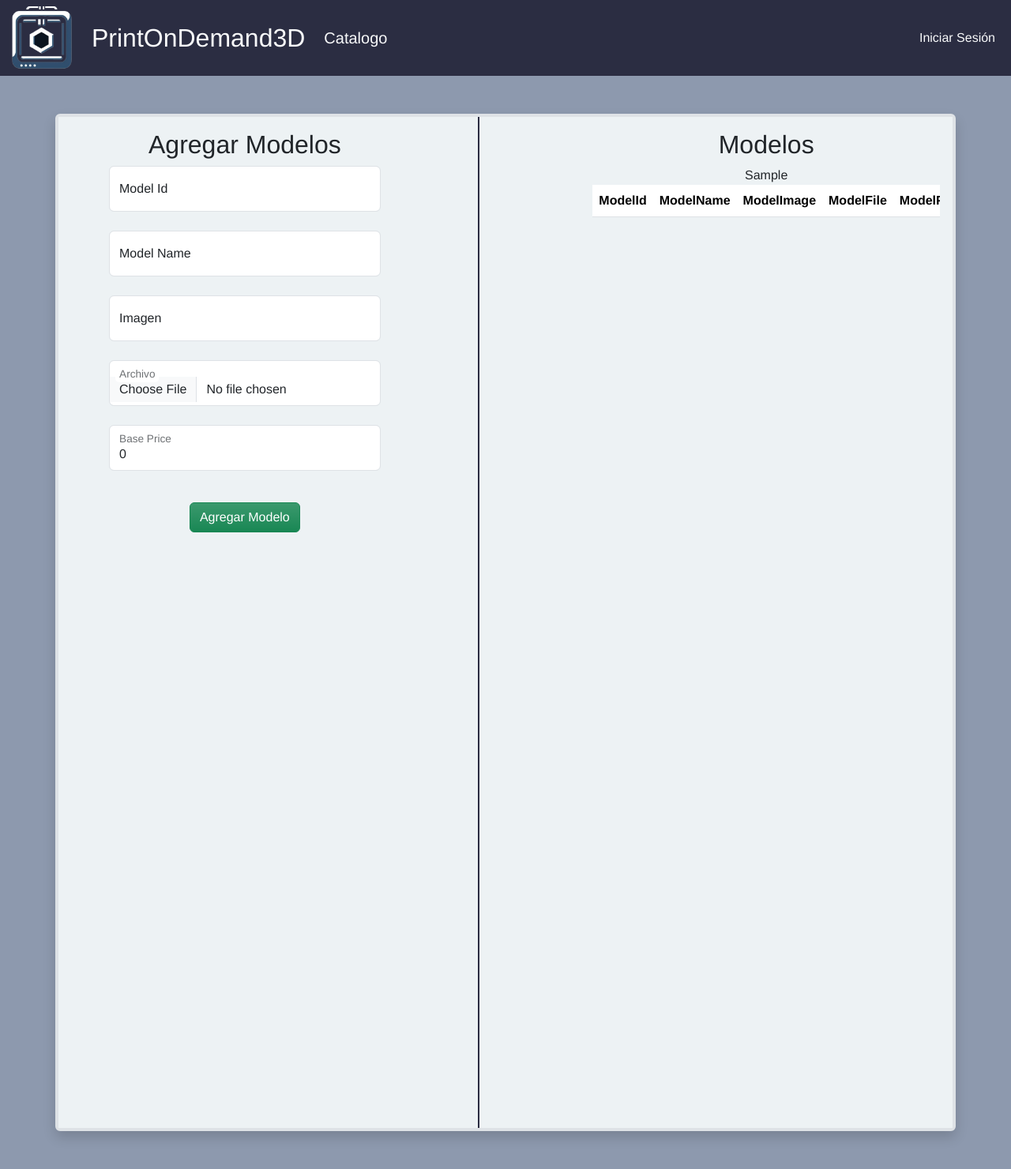
After one commit to CanizalesJose/PrintOnDemand, a Flask app: template src/templates/auth/adminModels.html in a window 1280 px wide. The commit adds this page. Shown: the whole page at 79% size. Run offline with Flask 3, Linux system fonts and the light colour scheme; the template is opened without the code that fills it: most values are stand-ins (such as "Sample title", 1, 10 or a date in 2020); lists and menus that the app fills with data are empty; some libraries are stand-ins or nearby versions.

Commit message:
Agregada vista de administracion de modelos

```diff
--- a/src/app.py
+++ b/src/app.py
@@ -84,7 +84,7 @@
                             <h5 class="card-title">{validModel[1]}</h5>
                             <p class="card-text">${validModel[4]}
                             <br>
-                            Cantidad: <input type="number" class="cantidad" id="cantidadProducto{validModel[0]}">
+                            Cantidad: <input type="number" class="cantidad" id="cantidadProducto{validModel[0]}" value="1">
                             </p>
                             <br>
                             <select class="form-select" aria-label="Default select example">
@@ -105,6 +105,52 @@
 def pedidosPersonalizados():
     return render_template("plantillaBase.html")
 
+@app.route("/adminModels")
+def adminModels():
+    if current_user.is_authenticated and current_user.getUserType() == 1:
+        listaModelosHTML = ""
+        listaModelos = model3DDAO.getAllModels(db)
+
+        for modelo in listaModelos:
+            listaModelosHTML += f"""
+            <tr>
+                <td>{modelo.getModelId()}</td>
+                <td>{modelo.getModelName()}</td>
+                <td><img src="{modelo.getModelImage()}" class="imgMdl"></td>
+                <td>{modelo.getModelFile()}</td>
+                <td>{modelo.getModelBasePrice()}</td>
+                <td>
+                    <form id="updateForm{modelo.getModelId()}">
+                        <div class="form-floating mb-1">
+                            <input type="text" class="form-control" id="inputUpdatedModelName{modelo.getModelId()}" value="{modelo.getModelName()}">
+                            <label for="inputUpdatedModelName{modelo.getModelId()}">Nuevo nombre</label>
+                        </div>
+
+                        <div class="form-floating mb-1">
+                            <input type="text" class="form-control" id="inputUpdatedModelImage{modelo.getModelId()}" value="{modelo.getModelImage()}">
+                            <label for="inputUpdatedModelName{modelo.getModelId()}">Nueva Imagen</label>
+                        </div>
+
+                        <div class="form-floating mb-1">
+                            <input type="text" class="form-control" id="inputUpdatedModelFile{modelo.getModelId()}" value="{modelo.getModelFile()}">
+                            <label for="inputUpdatedModelFile{modelo.getModelId()}">Nuevo archivo</label>
+                        </div>
+
+                        <div class="form-floating mb-1">
+                            <input type="number" class="form-control" id="inputUpdatedModelBasePrice{modelo.getModelId()}" value="{modelo.getModelBasePrice()}">
+                            <label for="inputUpdatedModelBasePrice{modelo.getModelId()}">Nuevo precio base</label>
+                        </div>
+
+                        <button type="button" class="btn btn-primary bg-gradient mt-3" id="updateProduct{modelo.getModelId()}">Modificar</button>
+                        <button type="button" class="btn btn-danger bg-gradient mt-3" id="deleteProduct{modelo.getModelId()}">Eliminar</button>
+                    </form>
+                </td>
+            </tr>
+            """
+        return render_template("auth/adminModels.html", listaModelosHTML=listaModelosHTML)
+    else:
+        return redirect('catalogo')
+
 
 # Definición de rutas predeterminadas
 # @app.route('/', defaults={'path': ''})
--- a/src/static/css/styles.css
+++ b/src/static/css/styles.css
@@ -2,8 +2,6 @@
     --mainColor: #2b2d42;
     --color2: #8d99ae;
     --color3: #edf2f4;
-    --color4: #ef233c;
-    --color5: #d90429;
 }
 
 body {
@@ -55,3 +53,16 @@
     width: 40%;
     margin-left: 5px;
 }
+
+.diVertical{
+    border-left: 1px solid var(--mainColor);
+    border-right: 1px solid var(--mainColor);
+    width: 1px;
+    height: 100vmax;
+}
+
+.imgMdl {
+    width: 100px;
+    aspect-ratio: 1/1;
+    object-fit: cover;
+}
--- /dev/null
+++ b/src/templates/auth/adminModels.html
@@ -0,0 +1,77 @@
+{% extends 'plantillaBase.html' %}
+
+{% block cabecera %}
+{% endblock %}
+
+{% block titulo %}
+    Catalogo
+{% endblock %}
+
+{% block contenido %}
+    <div class="container my-5 col-md-12 rounded shadow border border-4">
+        <div class="row">
+            <!-- Columna de formularios -->
+            <div class="col-md-5 p-3 text-center">
+                <h2>Agregar Modelos</h2>
+
+                <form id="formModel">
+                    <div class="form-floating mb-4 mx-5">
+                        <input type="text" class="form-control" id="inputNewModelId" placeholder="ModelId">
+                        <label for="inputNewModelId">Model Id</label>
+                    </div>
+
+                    <div class="form-floating mb-4 mx-5">
+                        <input type="text" class="form-control" id="inputNewModelName" placeholder="ModelName">
+                        <label for="inputNewModelName">Model Name</label>
+                    </div>
+
+                    <div class="form-floating mb-4 mx-5">
+                        <input type="text" class="form-control" id="inputNewModelImage" placeholder="ModelImage">
+                        <label for="inputNewModelImage">Imagen</label>
+                    </div>
+
+                    <div class="form-floating mb-4 mx-5">
+                        <input type="file" class="form-control" id="inputNewModelFile" placeholder="ModelFile">
+                        <label for="inputNewModelFile">Archivo</label>
+                    </div>
+
+                    <div class="form-floating mb-4 mx-5">
+                        <input type="number" class="form-control" id="inputNewModelId" placeholder="ModelName" value="0">
+                        <label for="inputNewModelId">Base Price</label>
+                    </div>
+
+                    <div class="text-center">
+                        <button type="button" class="btn btn-success bg-gradient my-3" id="botonAgregarModelo">Agregar Modelo</button>
+                    </div>
+                </form>
+
+            </div>
+            <!-- Divisor -->
+            <div class="col-md-1" style="margin: auto;">
+                <div class="diVertical"></div>
+            </div>
+            <!-- Tabla de contenido -->
+            <div class="col-md-5 p-3 text-center">
+                <h2>Modelos</h2>
+
+                <div class="overflow-scroll">
+                    <table class="table table-hover text-center">
+                        <thead>
+                            <tr>
+                                <th scope="col">ModelId</th>
+                                <th scope="col">ModelName</th>
+                                <th scope="col">ModelImage</th>
+                                <th scope="col">ModelFile</th>
+                                <th scope="col">ModelPrice</th>
+                                <th scope="col">Modificar</th>
+                            </tr>
+                        </thead>
+                        <tbody>
+                            {{listaModelosHTML | safe}}
+                        </tbody>
+                    </table>
+                </div>
+            </div>
+        </div>
+    </div>
+{% endblock %}
--- a/src/templates/plantillaBase.html
+++ b/src/templates/plantillaBase.html
@@ -38,7 +38,7 @@
                   <li class="nav-item dropdown">
                     <a class="nav-link active dropdown-toggle text-light fs-5" data-bs-toggle="dropdown" href="#" role="button" aria-expanded="false">Administrar</a>
                     <ul class="dropdown-menu">
-                        <li><a class="dropdown-item" href="#">Registros</a></li>
+                        <li><a class="dropdown-item" href="{{url_for('adminModels')}}">Modelos</a></li>
                         <li><hr class="dropdown-divider"></li>
                         <li><a class="dropdown-item" href="#">Usuarios</a></li>
                     </ul>
```
Also changed, not shown: src/DataBase.sql (+1 -6 lines), src/modelos/model3DDAO.py (+16 -2 lines).
